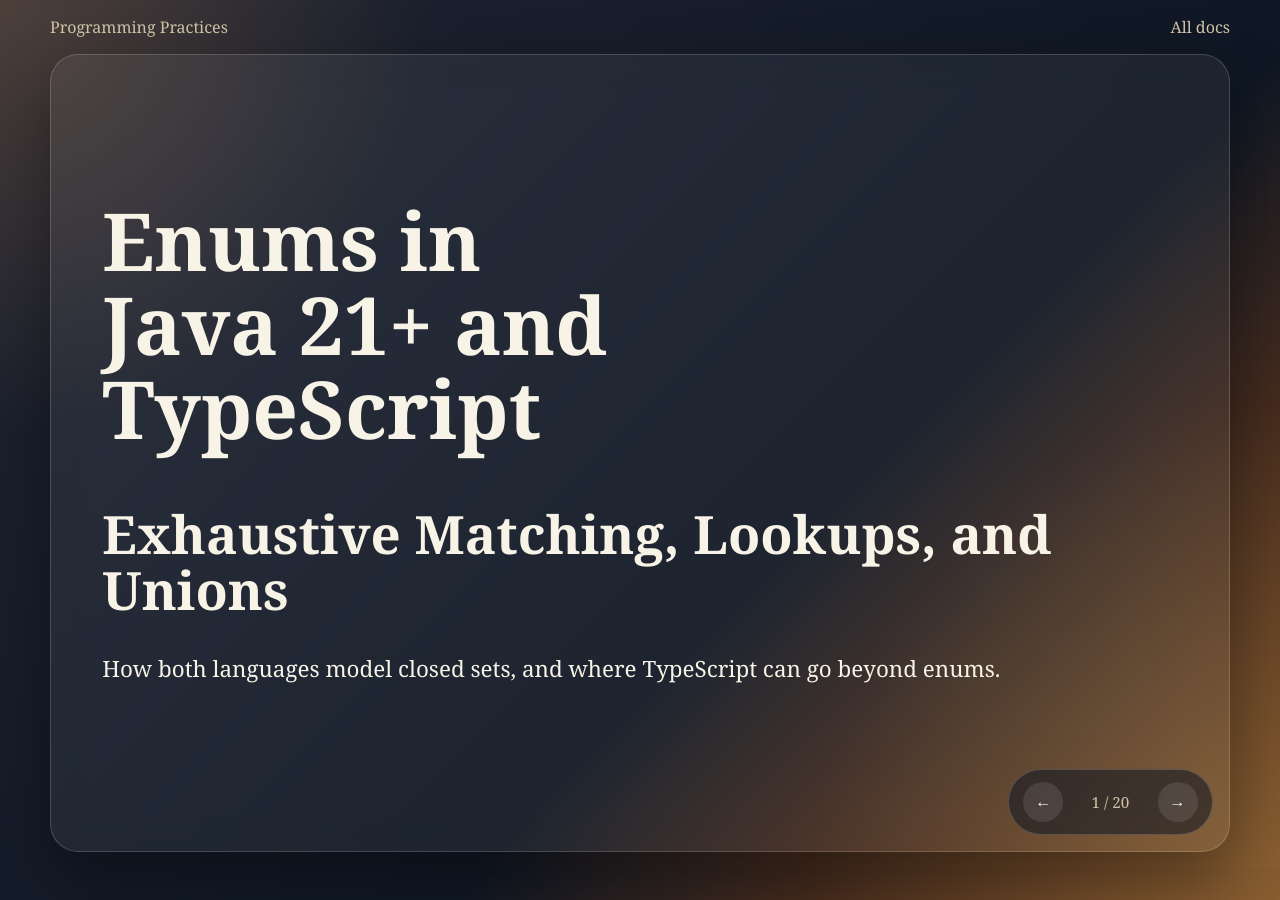
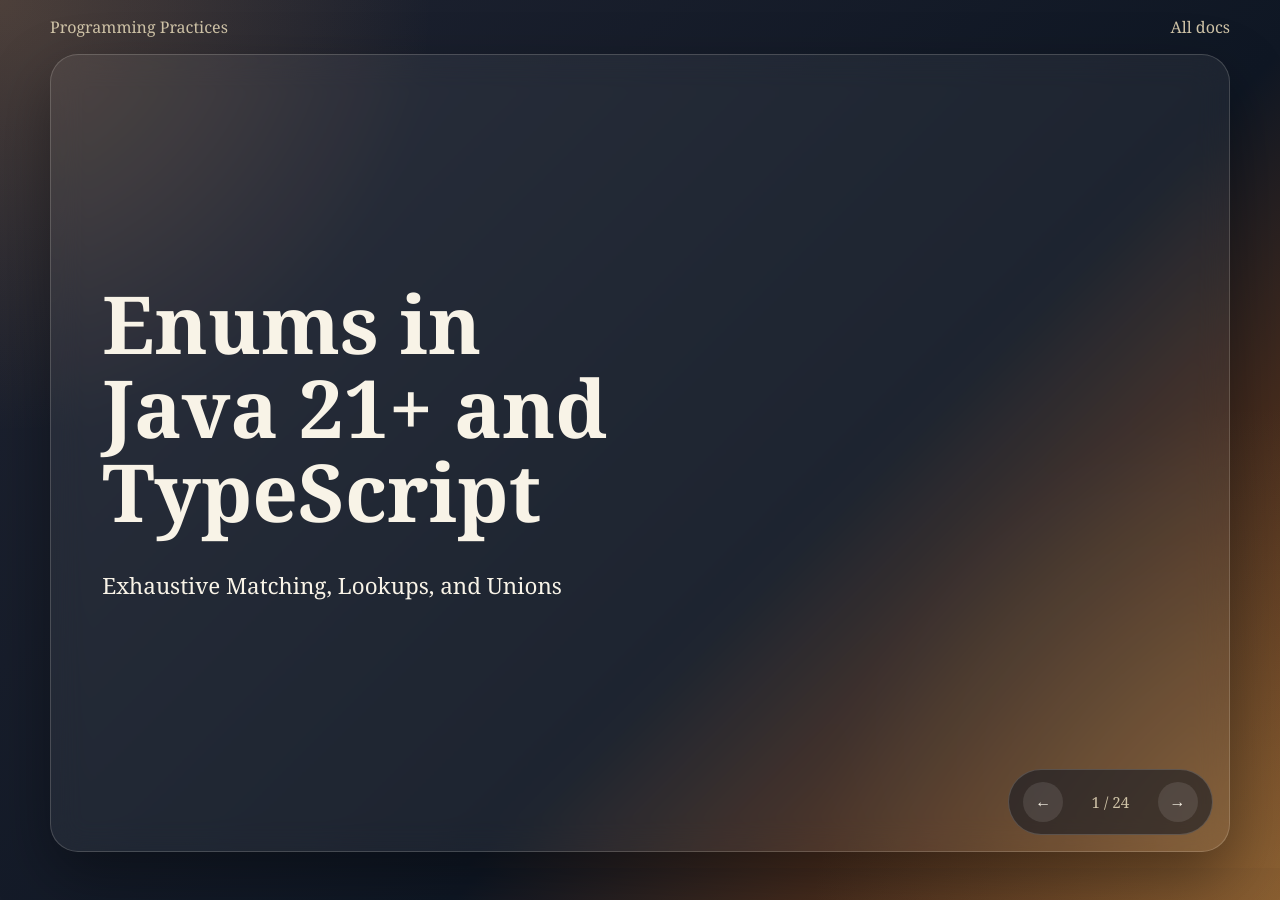
Before and after one commit to bjing/programming-practices, a Jekyll site: the page built from docs/enums-java-typescript-slides.md, in a window 1280 px wide. Built offline with Jekyll 4.4.1, drawn with Linux system fonts in a browser that asks for light colours; part of the change alters nothing that is shown.

Commit message:
More update of the enum deck

````diff
--- a/docs/enums-java-typescript-slides.md
+++ b/docs/enums-java-typescript-slides.md
@@ -6,9 +6,7 @@ layout: slides
 
 # Enums in Java 21+ and TypeScript
 
-## Exhaustive Matching, Lookups, and Unions
-
-How both languages model closed sets, and where TypeScript can go beyond enums.
+Exhaustive Matching, Lookups, and Unions
 
 ---
 
@@ -42,7 +40,7 @@ They can also carry fields and methods.
 
 ---
 
-## Java Enums with Metadata
+## Java Enums with Extra Data
 
 ```java
 public enum PaymentStatus {
@@ -96,7 +94,7 @@ Unions are way more powerful than enums in Typescript (discussed later).
 
 ---
 
-## [Java] Exhaustive Matching in Java 21+
+## Exhaustive Matching in Java 21+
 
 `switch` expressions make enum branching explicit and exhaustive.
 
@@ -106,21 +104,23 @@ static String render(PaymentStatus status) {
         case PENDING -> "Waiting for payment";
         case PAID -> "Paid";
         case FAILED -> "Payment failed";
+
         // normally we have a default value
         // default -> "Unknown status";
     };
 }
 ```
 
-If a new enum constant is added, missing cases become visible quickly.
+If a new enum value is added to PaymentStatus, missing case
+in `switch` statement would cause a COMPILE error.
 
 ---
 
-## [Typescript] Enum Exhaustive Matching in TypeScript
+## Enum Exhaustive Matching in TypeScript
+
+Can achieve what Java 21 has, but with a trick.
 
 Use `switch` with `never` checking.
-
-This pattern works with both enums and unions.
 
 ```ts
 function render(status: PaymentStatus): string {
@@ -146,7 +146,7 @@ The compiler helps prove that all cases are handled.
 
 ---
 
-## [Typescript] Type-Safe Lookup Tables with `Record`
+## Type-Safe Lookup Tables with `Record`
 
 When the logic is just a lookup, `Record` is often cleaner than `switch`.
 
@@ -162,7 +162,7 @@ Add a new enum member and TypeScript forces the table to be updated.
 
 ---
 
-## [Typescript] Type-Safe Lookup Tables with `Record` - Cont
+## Type-Safe Lookup Tables with `Record` - Cont
 
 Remember, the mapped values don't have to be primitive values.
 
@@ -219,7 +219,7 @@ It does not say what data belongs to each state.
 
 ---
 
-## Solution: more advanced unions
+## Solution: More Advanced Unions
 
 This union definition
 ```ts
@@ -248,7 +248,7 @@ Now every union value will include the 3 shared attributes.
 
 ---
 
-## Data modeling (bad but often done)
+## Data Modeling (bad but often done)
 
 The Problem with Enum Plus Optional Fields
 
@@ -309,7 +309,7 @@ This is often the better TypeScript abstraction for UI state.
 
 ---
 
-## Unions are strong, what about Java - Sealed Interface
+## Unions Are Strong, What About Java - Sealed Interface
 
 Java can model the same idea with a sealed interface and records:
 
@@ -324,6 +324,22 @@ record Error(String message) implements RequestState {}
 ```
 
 This gives Java a closed set of variants with data attached to each case.
+
+---
+
+## Choose Between Enums and Sealed Interface
+
+Use enum for (simple shapes):
+- status codes
+- modes
+- categories
+- fixed labels
+
+Use sealed interface for (more complex shapes):
+- request states
+- command/result types
+- workflows
+- domain events
 
 ---
 
@@ -350,37 +366,66 @@ Compiler is our friend, make MORE use of it!
 
 Type safety analogy:
 
-- compile time
-  - security check at airport, detects drugs, explosives, wanted criminals/terrists etc.
-- runtime
-  - illegal stuff/terrists on the plane
+- compile time - security check at international airport
+  - detects drugs, other illegal items and criminals from boarding etc.
+- runtime - illegal stuff/criminals onboard the plane
+  - still catchable, but harder, foreign country/legislation etc
 
 If you can catch errors at compile time, try not to leave it to runtime
 
 ---
 
 ## How to catch more errors at compile time
-- proper modeling
-- proper usage of types
+- proper modeling & usage of types
   - avoid `any` type
-  - avoid making classes full of primitive types, again, proper modeling
-  - Branded types for key properties in domain models, compile time type safety without runtime object wrapping cost
-    - e.g.
-      instead of:
-      ```ts
-      type User = {id: string, name: string, email:string}
-      ```
-      you can have:
-      ```ts
-      // Cheap!
-      // Userid at compile time, but string at runtime
-      type UserId = Brand<string, "UserId">
-      type EmailAddress = Brand<string, "EmailAddress">
+  - avoid primitive type everywhere
+  - Branded types (Typescript)
+  - phantom types (both Java and Typescript)
+  - more advanced typing techniques
 
-      type User = {id: UserId, name: string, email: EmailAddress}
+---
 
-      // Expensive below!
-      // type UserId = {value: string}
-      // type EmailAddress = {value: string}
-      ```
-  - phantom types and more advanced typing techniques
+## Branded Types
+
+Branded types are mostly used for key properties in domain models, compile time type safety without runtime object wrapping cost, e.g.
+
+Instead of:
+
+```ts
+type User = {id: string, name: string, email:string}
+```
+
+you can have:
+
+```ts
+/**
+  Branded type CHEAP!
+  Userid at compile time, but string at runtime
+
+  Object wrapping primitive type EXPENSIVE!
+  type UserId = {value: string}
+**/
+
+type UserId = Brand<string, "UserId">
+type EmailAddress = Brand<string, "EmailAddress">
+
+type User = {id: UserId, name: string, email: EmailAddress}
+```
+
+---
+
+## Branded Types - Cont
+
+Can use a session to talk about Branded types and how to use
+them to improve:
+* code readability
+* most robust application
+
+---
+
+## Phantom Types
+
+Can have a separate sesion to dicuss this and how to use
+it to
+* improve our modeling
+* prevent certain illegal code/state from passing compiler check
````
